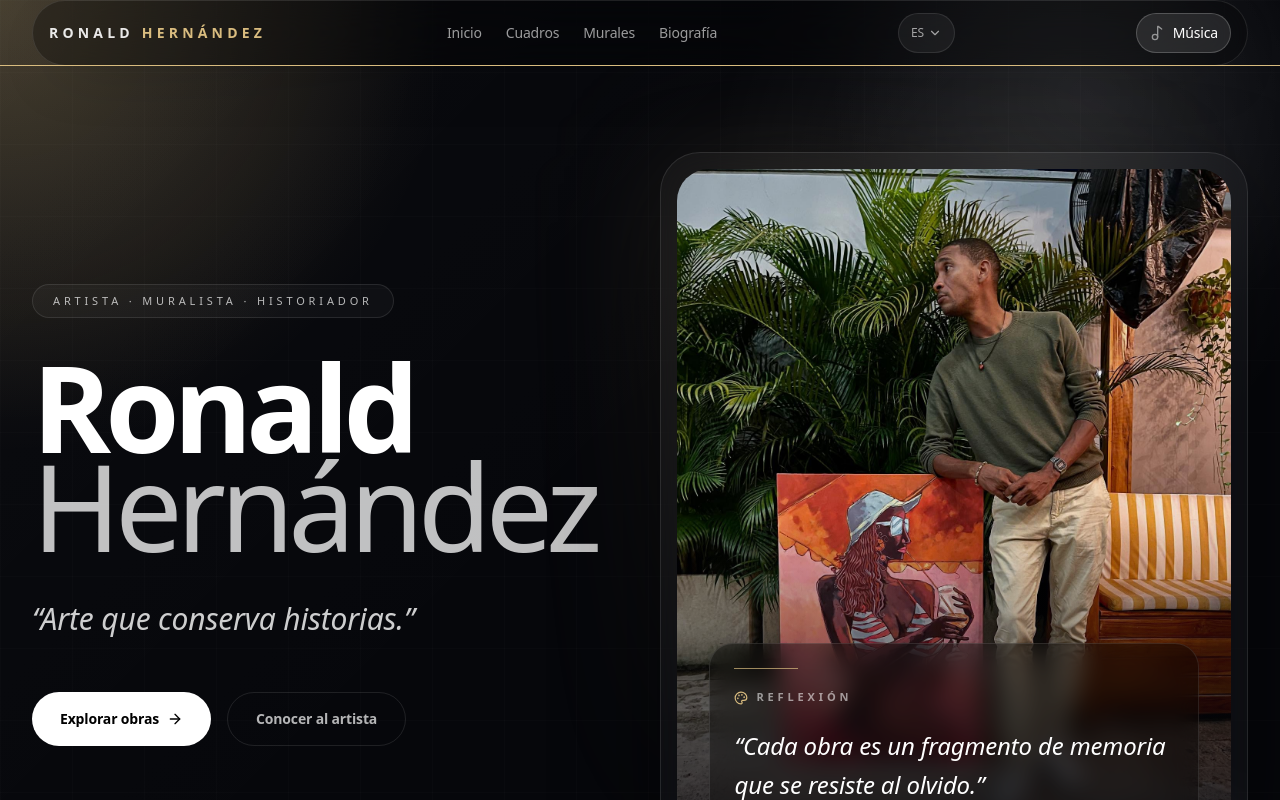
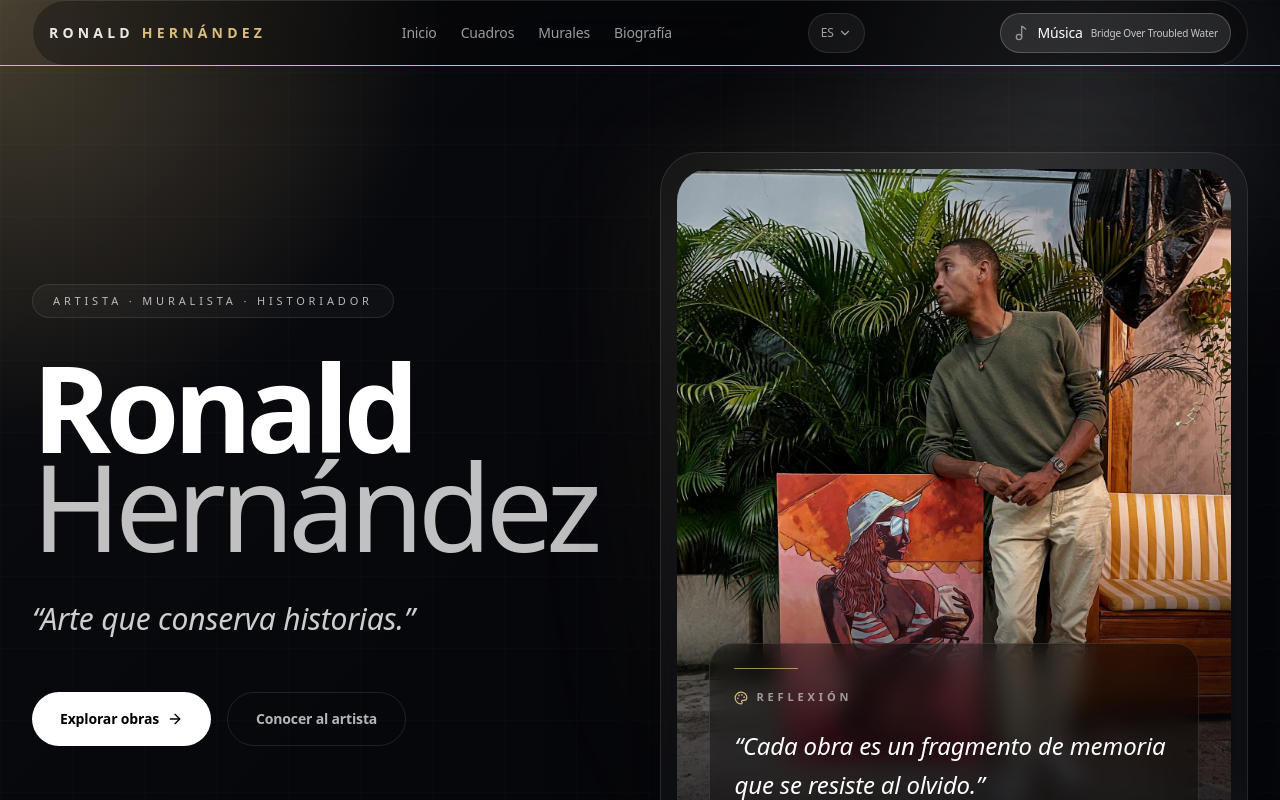
Before and after one commit to guandres2025a-ship-it/ronald-hernandez, a Next.js app: page / in a window 1280 px wide. Shown: the top 800 px of the page. Built offline with nearby package versions, Linux system fonts and the light colour scheme; a web font is replaced by a local one.

Commit message:
Show currently playing song title in music control

```diff
--- a/components/MusicPlayer.tsx
+++ b/components/MusicPlayer.tsx
@@ -150,12 +150,20 @@ export default function MusicPlayer() {
             ? 'border-white/20 bg-white/10 text-white'
             : 'border-white/10 bg-white/5 text-white/60 hover:bg-white/10 hover:text-white'
         }`}
-        aria-label={t.music.title}
+        aria-label={`${t.music.title}: ${currentSong?.title || t.music.track}`}
         aria-expanded={isOpen}
         aria-controls="music-player-panel"
       >
         <Music2 size={16} className={player.isPlaying ? 'animate-pulse' : ''} />
         <span className="hidden lg:inline">{t.music.title}</span>
+        <span
+          className="max-w-[6.5rem] truncate text-[10px] font-medium text-white/75 sm:max-w-[9rem] lg:max-w-[12rem]"
+          title={currentSong?.title || t.music.track}
+          aria-live="polite"
+          aria-atomic="true"
+        >
+          {currentSong?.title || t.music.track}
+        </span>
       </button>
 
       {isOpen && (
```
